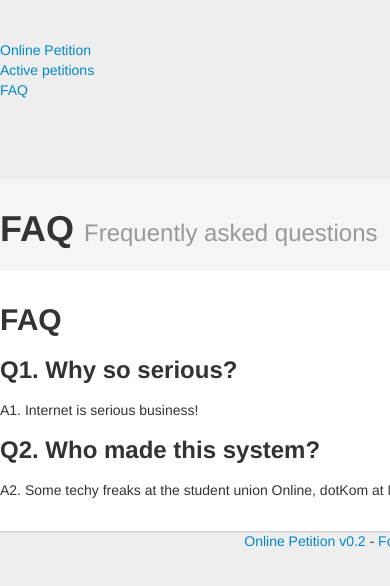
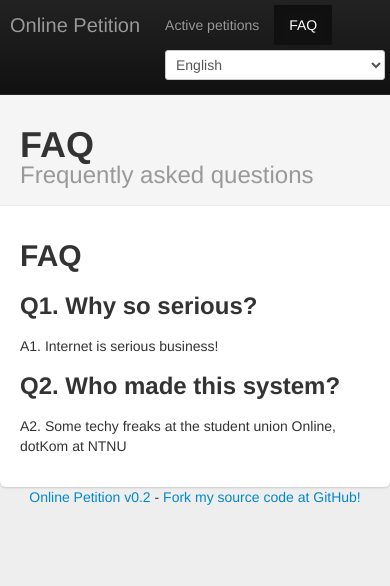
Before and after one commit to dotkom/onlinepetition, a Django app: template onlinepetition/themes/standard/templates/petition/faq.html in a window 390 px wide; the page is wider, and only the part inside the window is pictured. Shown: the top 586 px of that part. Run offline with Django 3.2, Linux system fonts and the light colour scheme; the template is opened without the code that fills it, so the values that code supplies are empty; parts of the project's set-up code (start-up, migrations or seed data) failed here and were passed over; some libraries are stand-ins or nearby versions.

Commit message:
Updated base template with updated css override for new twitter bootstrap

```diff
--- a/onlinepetition/themes/standard/templates/base.html
+++ b/onlinepetition/themes/standard/templates/base.html
@@ -16,7 +16,7 @@
 
     <!-- Le styles -->
     <link href="{{ STATIC_URL }}css/bootstrap.min.css" rel="stylesheet">
-    <style type="text/css">
+    <style>
             /* Override some defaults */
         html, body {
             background-color: #eee;
@@ -28,13 +28,9 @@
 
         .container > footer p {
             text-align: center; /* center align it with the container */
-        }
+            /* The white background content wrapper */
+            }
 
-        .container {
-            width: 820px; /* downsize our container to make the content feel a bit tighter and more cohesive. NOTE: this removes two full columns from the grid, meaning you only go to 14 columns and not 16. */
-        }
-
-            /* The white background content wrapper */
         .content {
             background-color: #fff;
             padding: 20px;
@@ -55,7 +51,7 @@
         }
 
             /* Give a quick and non-cross-browser friendly divider */
-        .content .span4 {
+        .content .span2 {
             margin-left: 0;
             padding-left: 19px;
             border-left: 1px solid #eee;
@@ -68,17 +64,32 @@
         .white-text {
             color: #fff;
         }
-
     </style>
 
-    <script type="text/javascript" src="{{ STATIC_URL }}js/jquery-1.6.4.min.js"></script>
-    <script type="text/javascript" src="{{ STATIC_URL }}js/bootstrap-alerts.js"></script>
+    <link href="{{ STATIC_URL }}css/bootstrap-responsive.css" rel="stylesheet">
+    <style>
+        @media (max-width: 979px) {
+            .navbar-fixed-top { margin-bottom: 0;}
+        }
+        @media (max-width: 767px) {
+            .content .span2 {
+                clear: left;
+                border: none;
+                margin-left: 0;
+                padding-left: 0;
+            }
+        }
+    </style>
 
-    <script type="text/javascript">
-       $(document).ready(function() {
-            $('#button_to_be_removed').remove();
-       });
-    </script>
+    <!-- Le HTML5 shim, for IE6-8 support of HTML5 elements -->
+    <!--[if lt IE 9]>
+      <script src="https://html5shim.googlecode.com/svn/trunk/html5.js"></script>
+    <![endif]-->
+
+
+    <script type="text/javascript" src="{{ STATIC_URL }}js/jquery.min.js"></script>
+    <script type="text/javascript" src="{{ STATIC_URL }}js/bootstrap.js"></script>
+
 
     <!-- Le fav and touch icons -->
     <link rel="shortcut icon" href="images/favicon.ico">
@@ -89,8 +100,8 @@
 
 <body>
 
-<div class="topbar">
-    <div class="fill">
+<div class="navbar navbar-inverse navbar-fixed-top">
+    <div class="navbar-inner">
         <div class="container">
             <a class="brand" href="{% url campaign_latest %}">{% trans "Online Petition" %}</a>
             {% block navigation %}
@@ -98,7 +109,7 @@
             {% endblock navigation %}
             {% comment %} <form action="{% url django.contrib.auth.views.login %}" class="pull-right">
             {% endcomment %}
-            <form class="pull-right" action="{% url django.views.i18n.set_language %}" method="post">
+            <form class="navbar-search pull-right" action="{% url django.views.i18n.set_language %}" method="post">
                 {% csrf_token %}
                 <input name="next" type="hidden" value="{{ request.path }}" />
                 <select name="language" onchange="this.form.submit();">
@@ -122,9 +133,8 @@
             <div class="span10">
                 {% if messages %}
                     {% for message in messages %}
-                        <div class="alert-message {% if message.tags %} {{ message.tags }}{% endif %}" data-alert="alert">
-                            <a class="close" href="#">×</a>
-
+                        <div class="alert {% if message.tags %} alert-{{ message.tags }}{% endif %}">
+                            <button type="button" class="close" data-dismiss="alert">×</button>
                             <p>{{ message }}</p>
                         </div>
                     {% endfor %}
@@ -133,7 +143,7 @@
                     <h2>Main content</h2>
                 {% endblock content %}
             </div>
-            <div class="span4">
+            <div class="span2">
                 {% block sidebar %}
                     <h3>Secondary content</h3>
                 {% endblock sidebar %}
@@ -145,6 +155,10 @@
 
 </div>
 <!-- /container -->
-
+<script type="text/javascript">
+    $(document).on('ready', function() {
+        $('#button_to_be_removed').remove();
+    });
+</script>
 </body>
 </html>
```
